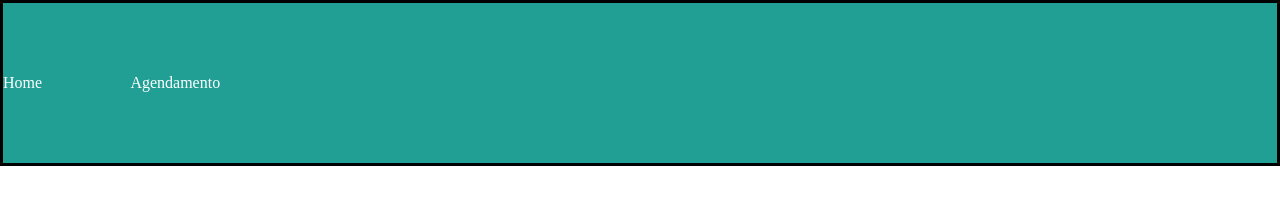
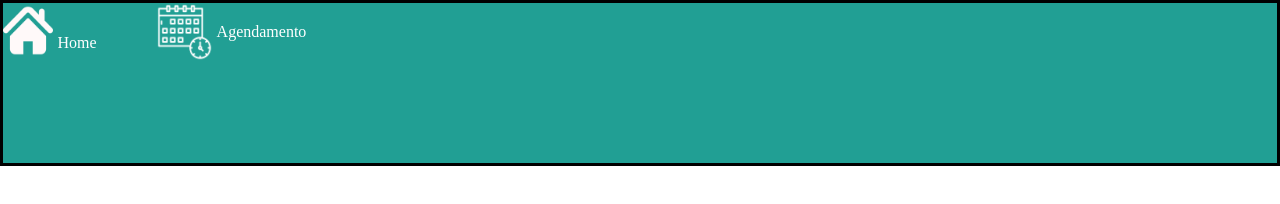
Before and after one commit to Ardomingos/appAgendamento, a plain HTML site: page index.html in a window 1280 px wide. Drawn offline with Linux system fonts and the light colour scheme.

Commit message:
criação do header

```diff
--- a/css/index.css
+++ b/css/index.css
@@ -6,12 +6,36 @@ header{
 
     height: 20%;
     border: black solid;
+    background-color: #219F94;
     display: flex;
-    background-color: #219F94;
-    align-items: center;
-    justify-content: flex-start;
 }
-    a{
-        width: 10%;
-        color: white;
+
+    .caixa-links{
+
+        height: 30%;
+        width:12%;
+
     }
+        #logo-home{
+            height: 105%;
+            position: relative;
+            top: 5%;
+        }
+
+        #link-home{
+            color: white;
+            position: relative;
+            bottom: 12%;
+        }
+
+
+        #calendario-logo{
+            height: 120%;
+        }
+
+        #link-agendamento{
+            width: 10%;
+            position: relative;
+            bottom: 50%;
+            color: white;
+        }
--- a/index.html
+++ b/index.html
@@ -8,8 +8,15 @@
 </head>
 <body>
     <header>
-        <a>Home</a>
-        <a>Agendamento</a>
+       <div class="caixa-links">
+           <img src="imagem/silhueta-de-icone-de-casa.png" alt="icone home" id="logo-home">
+           <a id="link-home">Home</a>
+       </div>
+
+       <div class="caixa-links">
+       <img src="imagem/calendario.png" alt="calendario" id="calendario-logo">
+       <a id="link-agendamento">Agendamento</a>
+       </div>
     </header>
     <main>
 
```
Also changed, not shown: imagem/calendario.png (added), imagem/silhueta-de-icone-de-casa.png (added).
